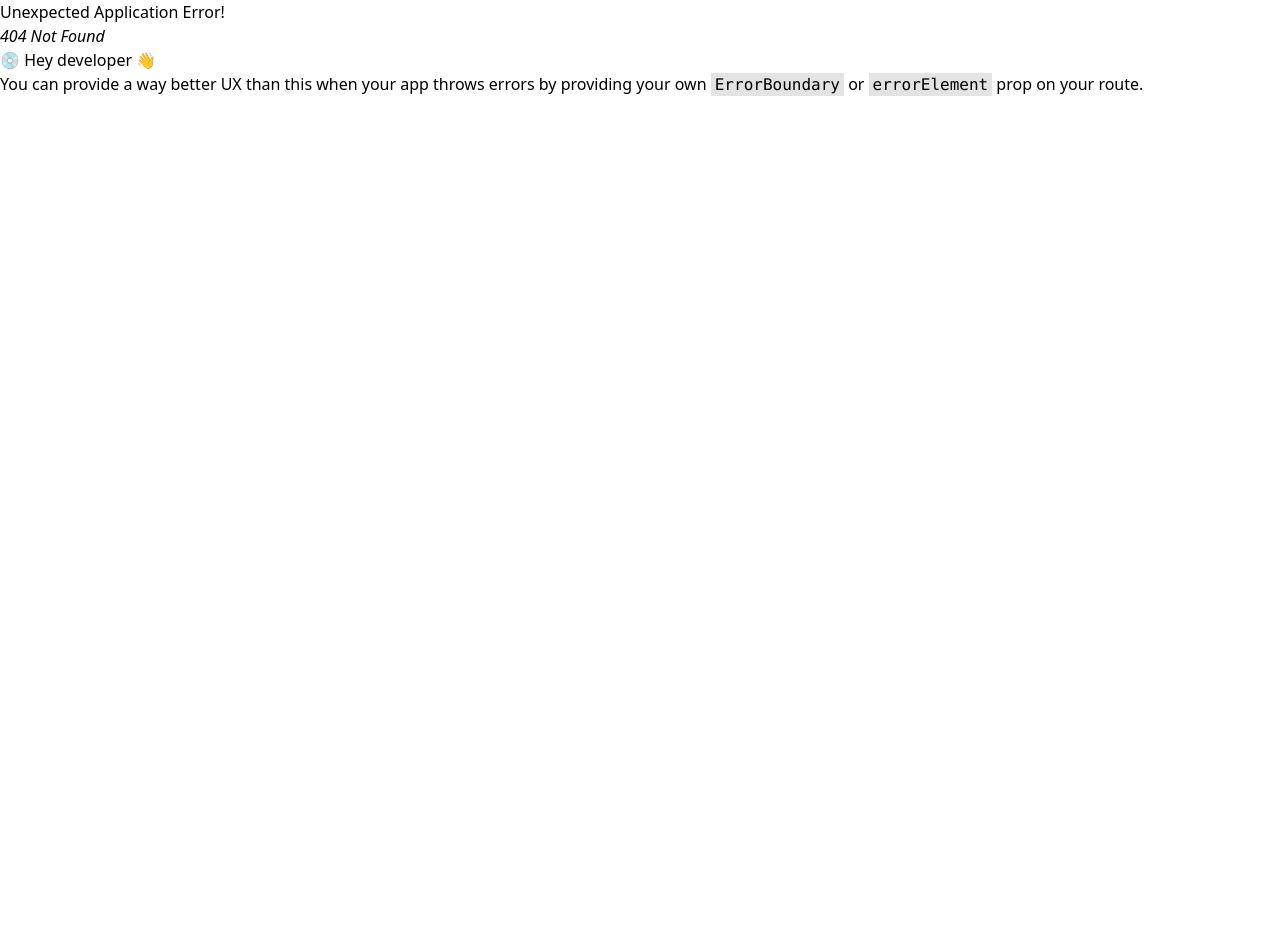
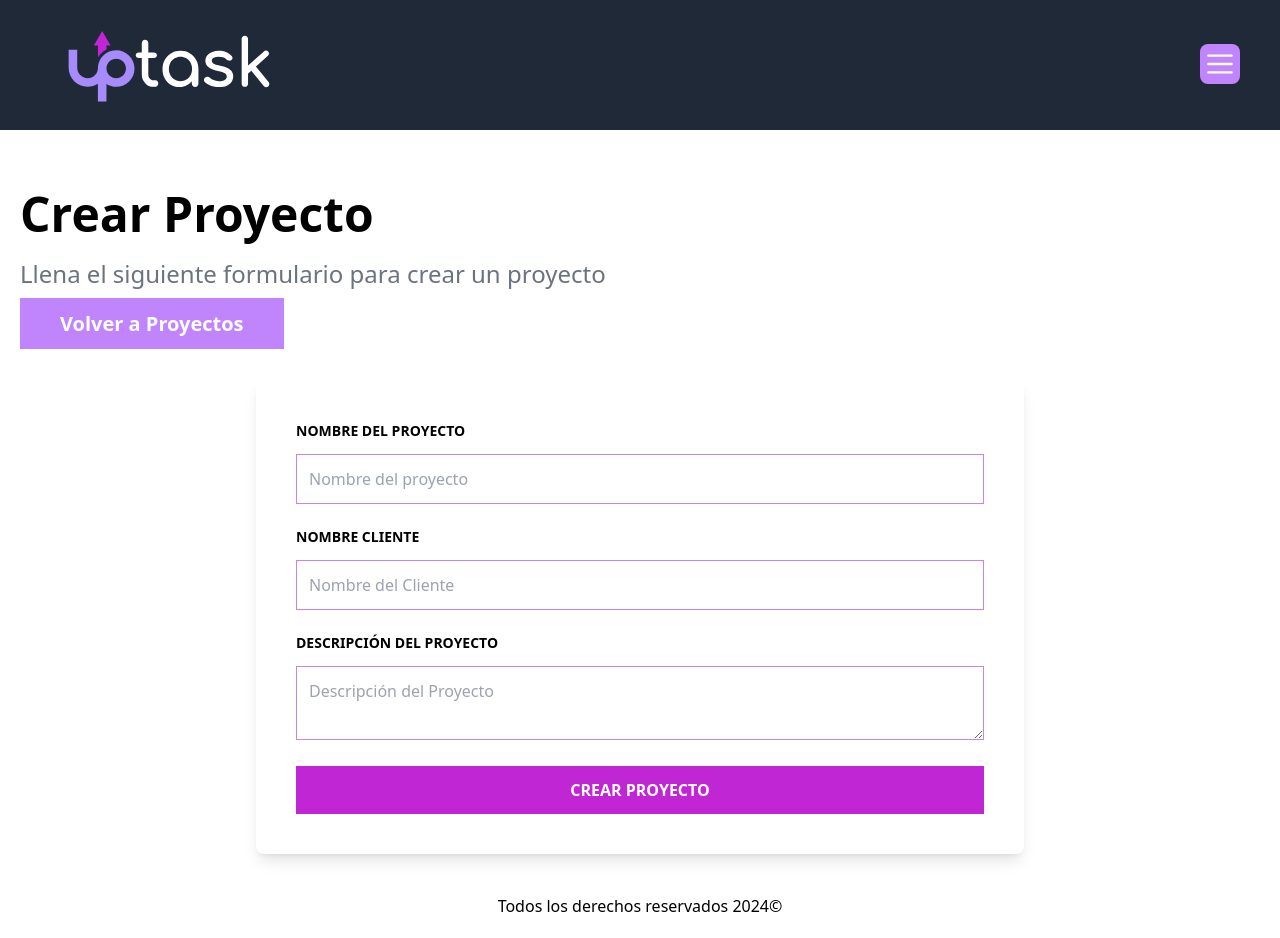
Before and after one commit to aten039/Uptask_frontend, a React (Vite) app: page /project/create in a window 1280 px wide. Before the commit this address had no page. Before the commit the page ends 800 px from the top, so only its background shows below. Built offline with nearby package versions, Linux system fonts and the light colour scheme; no server answers.

Commit message:
se instalo reaact query, se creo un mutate para craear projectos y se aplico gestion de errores

```diff
--- a/src/Router.tsx
+++ b/src/Router.tsx
@@ -3,6 +3,7 @@ import { lazy, Suspense } from "react";
 import Prueba from "./components/Prueba";
 import AppLayouts from "./layouts/AppLayouts";
 import DashboardView from "./views/DashboardView";
+import CreateProjectView from "./views/projects/CreateProjectView";
 
 const AuthLayouts  = lazy(()=> import("./layouts/AuthLayouts"));
 
@@ -14,6 +15,10 @@ const router = createBrowserRouter([
       {
         index:true,
         element:<DashboardView/>
+      },
+      {
+        path:'project/create',
+        element:<CreateProjectView/>
       }
     ]
   },
--- /dev/null
+++ b/src/components/ErrorMessage.tsx
@@ -0,0 +1,14 @@
+import { ReactNode } from "react"
+
+
+type Props = {
+    children: ReactNode
+}
+
+export default function ErrorMessage({children}: Props) {
+  return (
+    <div className=" text-center bg-red-100 my-4 text-red-600 font-bold p-3 uppercase text-sm">
+        {children}
+    </div>
+  )
+}
--- a/src/components/Logo.tsx
+++ b/src/components/Logo.tsx
@@ -1,6 +1,6 @@
 
 export default function Logo() {
   return (
-    <img src="./logo.svg" alt="logo uptask"/>
+    <img src="/logo.svg" alt="logo uptask"/>
   )
 }
--- /dev/null
+++ b/src/components/projects/ProjectForm.tsx
@@ -0,0 +1,59 @@
+import { FieldErrors, UseFormRegister } from "react-hook-form"
+import ErrorMessage from "../ErrorMessage";
+import { ProjectFormData } from "../../types";
+
+type Props = {
+    register: UseFormRegister<ProjectFormData>,
+    errors: FieldErrors<ProjectFormData>
+}
+
+export default function ProjectForm({register, errors}: Props) {
+  return (
+    <>
+        <div className="mb-5 space-y-3">
+            <label htmlFor="projectName" className=" text-sm uppercase font-bold">Nombre del Proyecto</label>
+            <input
+                id="projectName"
+
+                className="w-full p-3 border border-purple-400"
+                type="text"
+                placeholder="Nombre del proyecto"
+                {...register("projectName", {required:"El Titulo es Obligatorio"})}
+            />
+            {errors.clientName && (
+                    <ErrorMessage>{errors.clientName.message}</ErrorMessage>
+                )}
+        </div>
+        <div className="mb-5 space-y-3">
+            <label htmlFor="clientName" className=" text-sm uppercase font-bold">Nombre Cliente</label>
+            <input
+                id="clientName"
+
+                className="w-full p-3 border border-purple-400"
+                type="text"
+                placeholder="Nombre del Cliente"
+                {...register("clientName", {required:"El Nombre del Cliente es Obligatorio"})}
+            />
+            {errors.clientName && (
+                <ErrorMessage>{errors.clientName.message}</ErrorMessage>
+            )}
+        </div>
+        <div className="mb-5 space-y-3">
+            <label htmlFor="description" className=" text-sm uppercase font-bold">Descripción del Proyecto</label>
+            <textarea
+                id="description"
+
+                className="w-full p-3 border border-purple-400"
+                placeholder="Descripción del Proyecto"
+                {...register("description", {
+                    required: "Una descripción del proyecto es obligatoria"
+                })}
+
+            />
+            {errors.description && (
+                    <ErrorMessage>{errors.description.message}</ErrorMessage>
+                )}
+        </div>
+    </>
+  )
+}
--- a/src/layouts/AppLayouts.tsx
+++ b/src/layouts/AppLayouts.tsx
@@ -1,13 +1,15 @@
-import {Outlet} from 'react-router-dom'
-import Logo from '../components/Logo'
-import MenuHeadlesUi from '../components/MenuHeadlesUi'
+import {Outlet} from 'react-router-dom';
+import { ToastContainer } from 'react-toastify';
+import 'react-toastify/dist/ReactToastify.css'
+import Logo from '../components/Logo';
+import MenuHeadlesUi from '../components/MenuHeadlesUi';
 
 export default function AppLayouts() {
 
     return (
     <>
       <header className=' bg-gray-800 py-5'>
-        <div className='max-w-screen-2xl mx-auto flex flex-col lg:flex-row justify-between items-center'>
+        <div className='max-w-screen-2xl mx-auto flex flex-col lg:px-10 lg:flex-row justify-between items-center 2xl:px-0'>
           <div className=' w-64'>
             <Logo/>
           </div>
@@ -24,6 +26,11 @@ export default function AppLayouts() {
         <p className='text-center'>Todos los derechos reservados {new Date().getFullYear()}&copy;</p>
 
       </footer>
+
+      <ToastContainer
+        pauseOnHover={false}
+        pauseOnFocusLoss={false}
+      />
     </>
 
   )
--- /dev/null
+++ b/src/lib/axios.ts
@@ -0,0 +1,7 @@
+import axios from "axios";
+
+const api = axios.create({
+    baseURL: import.meta.env.VITE_BASE_URL
+});
+
+export default api;
--- a/src/main.tsx
+++ b/src/main.tsx
@@ -1,10 +1,15 @@
 import { StrictMode } from 'react'
 import { createRoot } from 'react-dom/client'
 import './index.css'
-import Router from './Router.tsx'
+import Router from './Router.tsx';
+import { QueryClient, QueryClientProvider } from '@tanstack/react-query';
+
+const queryClient = new QueryClient();
 
 createRoot(document.getElementById('root')!).render(
   <StrictMode>
-    <Router />
+    <QueryClientProvider client={queryClient}>
+      <Router />
+    </QueryClientProvider>
   </StrictMode>,
 )
--- /dev/null
+++ b/src/services/projectApi.ts
@@ -0,0 +1,17 @@
+
+import { ProjectFormData } from "../types";
+import api from "../lib/axios";
+import { isAxiosError } from "axios";
+
+export async function createProject(dataForm: ProjectFormData) {
+    try {
+        const {data}  = await api.post('/projects', dataForm)
+
+        return data
+    } catch (error) {
+        if(isAxiosError(error) && error.response){
+            throw new Error(error.response?.data.errors.msg);
+        }
+        throw new Error('ha ocurrido un error');
+    }
+}
--- /dev/null
+++ b/src/types/index.ts
@@ -0,0 +1,13 @@
+import {z} from "zod";
+
+// Projects
+
+export const projectSchema = z.object({
+    _id: z.string(),
+    projectName: z.string(),
+    clientName: z.string(),
+    description: z.string(),
+});
+
+export type Project = z.infer<typeof projectSchema>;
+export type ProjectFormData = Pick< Project, 'projectName' | 'clientName' | 'description'>;
--- a/src/views/DashboardView.tsx
+++ b/src/views/DashboardView.tsx
@@ -1,6 +1,15 @@
+import { Link } from "react-router-dom"
 
 export default function DashboardView() {
   return (
-    <div>DashboardView</div>
+    <>
+      <h1 className=" text-5xl font-black">Mis Proyectos</h1>
+      <p className="text-2xl font-light text-gray-500 mt-5">Maneja y Administra tus proyectos</p>
+
+      <nav className=" my-5">
+        <Link className="bg-purple-400 hover:bg-purple-500 px-10 py-3 text-white text-xl font-bold cursor-pointer transition-colors " to={'/project/create'}>Nuevo Proyecto</Link>
+      </nav>
+
+    </>
   )
 }
--- /dev/null
+++ b/src/views/projects/CreateProjectView.tsx
@@ -0,0 +1,63 @@
+import { Link } from "react-router-dom";
+import { SubmitHandler, useForm } from "react-hook-form";
+import { useMutation } from "@tanstack/react-query";
+import ProjectForm from "../../components/projects/ProjectForm";
+import { ProjectFormData } from "../../types";
+import { createProject } from "../../services/projectApi";
+import { useNavigate } from "react-router-dom";
+import { toast } from "react-toastify";
+
+
+export default function CreateProjectView() {
+
+  const navigate = useNavigate();
+  const initialValues: ProjectFormData = {
+    projectName:"",
+    clientName:"",
+    description:""
+ }
+  const {register, handleSubmit, formState:{errors}} = useForm({defaultValues: initialValues});
+
+  const {mutate} = useMutation({
+    mutationFn: createProject,
+    onError: (error)=>{
+      toast.error(error.message);
+      navigate('/');
+    },
+    onSuccess: (data)=>{
+      toast.success(data);
+      navigate('/');
+    }
+  });
+
+  const handleForm: SubmitHandler<ProjectFormData>=(formData)=> mutate(formData)
+
+  return (
+    <>
+      <h1 className=" text-5xl font-black">Crear Proyecto</h1>
+      <p className="text-2xl font-light text-gray-500 mt-5">Llena el siguiente formulario para crear un proyecto</p>
+
+      <nav className=" my-5">
+        <Link className="bg-purple-400 hover:bg-purple-500 px-10 py-3 text-white text-xl font-bold cursor-pointer transition-colors " to={'/'}>Volver a Proyectos</Link>
+      </nav>
+      <div className=" max-w-3xl mx-auto">
+      <form
+        className="mt-10 bg-white shadow-lg p-10 rounded-lg"
+        onSubmit={handleSubmit(handleForm)}
+        noValidate
+      >
+
+        <ProjectForm
+          register={register}
+          errors={errors}
+        />
+        <input type="submit" value="Crear Proyecto"
+        className=" bg-fuchsia-600 w-full p-3 text-white uppercase hover:bg-fuchsia-700 font-bold cursor-pointer transition-colors"
+      />
+      </form>
+      </div>
+
+    </>
+
+  )
+}
```
Also changed, not shown: package.json (+6 -1 lines).
